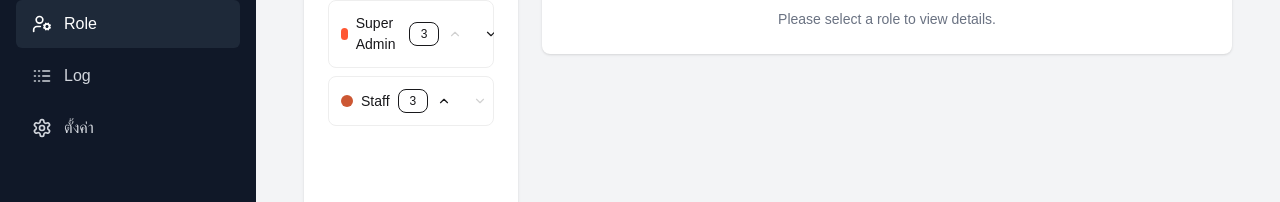
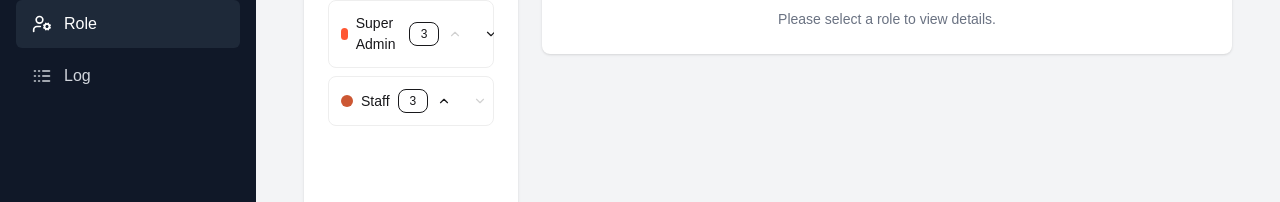
Before and after one commit to jimrock2548/bar-san-frontend, a Next.js app: page /admin/role in a window 1280 px wide. Shown: the part 284-486 px from the top of the page. Built offline with nearby package versions, Linux system fonts and the light colour scheme.

Commit message:
fix: Uncomment superadmin navigation and settings link in AdminLayout

```diff
--- a/src/app/admin/layout.tsx
+++ b/src/app/admin/layout.tsx
@@ -46,9 +46,9 @@ export default function AdminLayout({ children, user, selectedCafe, onCafeChange
 
   /*if (user?.role === "superadmin") {
     navigation.push({ name: "จัดการผู้ใช้", href: "/admin/users", icon: Users })
-  }*/
+  }
 
-  navigation.push({ name: "ตั้งค่า", href: "/admin/settings", icon: Settings })
+  navigation.push({ name: "ตั้งค่า", href: "/admin/settings", icon: Settings })*/
 
   return (
     <div className="flex min-h-screen">
```
